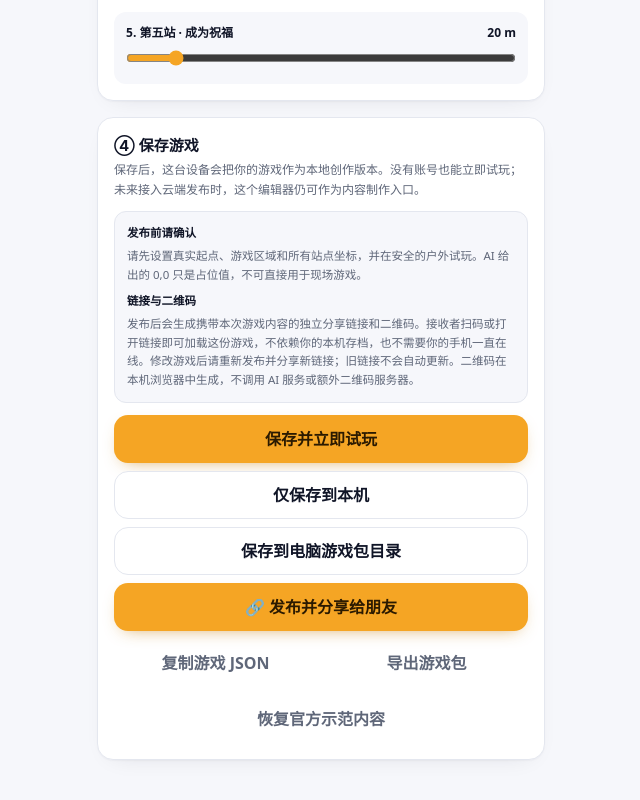
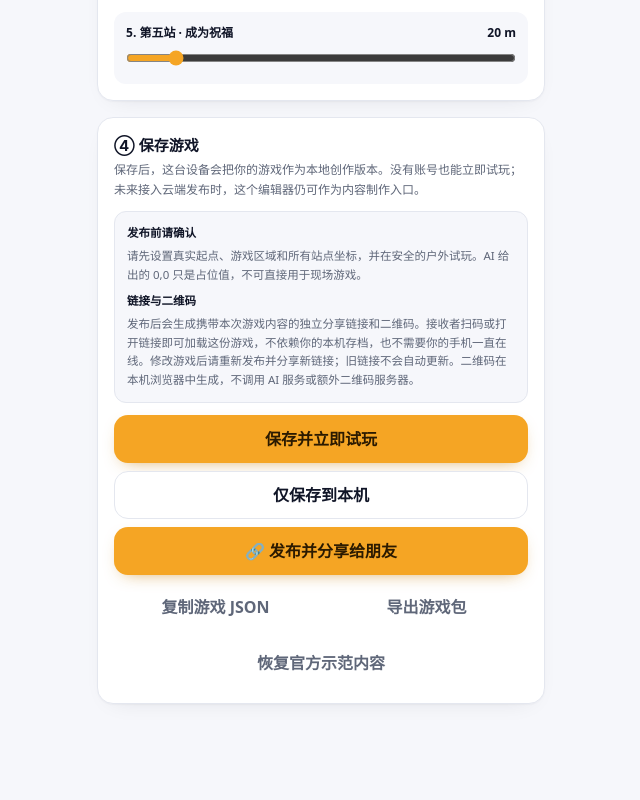
Before and after one commit to zemeiyu2-lgtm/mos-scene-hunt, a Next.js app: page /design in a window 1280 px wide. Shown: the part 3949-4749 px from the top of the page, without its empty margins (319-959 px from the left). After the commit the page ends 4725 px from the top, so only its background shows below. Built offline with nearby package versions, Linux system fonts and the light colour scheme; no server answers.

Commit message:
Defer local computer server UI and focus creator workflow

```diff
--- a/app/design/page.tsx
+++ b/app/design/page.tsx
@@ -62,7 +62,6 @@ export default function DesignPage() {
   const importInputRef = useRef<HTMLInputElement>(null);
   const [importText, setImportText] = useState("");
   const [importMessage, setImportMessage] = useState<string | null>(null);
-  const [computerSaveMessage, setComputerSaveMessage] = useState<string | null>(null);
   // ① area-drawing session. While active, map clicks append boundary points.
   const [drawingArea, setDrawingArea] = useState(false);
   // One-shot circle placement: the next map click sets the area centre.
@@ -439,40 +438,6 @@ export default function DesignPage() {
     event.target.value = "";
     if (!file) return;
     importPackageText(await file.text());
-  };
-
-  const saveToComputer = async () => {
-    if (!working || areaIncomplete || drawingArea) {
-      setComputerSaveMessage("请先完成游戏区域绘制，再保存。");
-      return;
-    }
-    let token = window.sessionStorage.getItem("mos-local-game-token") ?? "";
-    if (!token) {
-      token = window.prompt("请输入电脑游戏包服务器访问口令（由电脑启动脚本提供）：") ?? "";
-      if (!token.trim()) {
-        setComputerSaveMessage("未输入访问口令，尚未保存到电脑。");
-        return;
-      }
-      token = token.trim();
-      window.sessionStorage.setItem("mos-local-game-token", token);
-    }
-    setComputerSaveMessage("正在保存到电脑……");
-    try {
-      const response = await fetch("/api/local-games", {
-        method: "POST",
-        headers: { "Content-Type": "application/json", "x-mos-local-token": token },
-        body: JSON.stringify({ game: working }),
-      });
-      const result = await response.json() as { message?: string; error?: string; game?: Game };
-      if (response.status === 401) {
-        window.sessionStorage.removeItem("mos-local-game-token");
-        throw new Error("访问口令不正确，请重试。");
-      }
-      if (!response.ok) throw new Error(result.message ?? result.error ?? "保存到电脑失败。");
-      setComputerSaveMessage("已保存到电脑硬盘：" + (result.game?.title ?? working.title) + "。");
-    } catch (error) {
-      setComputerSaveMessage(error instanceof Error ? error.message : "保存到电脑失败。请确认当前打开的是电脑服务器地址。");
-    }
   };
 
   const save = (): boolean => {
@@ -969,8 +934,6 @@ export default function DesignPage() {
           >
             {saved ? "✓ 已保存到本机" : "仅保存到本机"}
           </button>
-          <button type="button" className="btn btn-secondary btn-block" onClick={saveToComputer} disabled={areaIncomplete || drawingArea}>保存到电脑游戏包目录</button>
-          {computerSaveMessage ? <p role="status" className="rounded-lg bg-[var(--surface)] px-3 py-2 text-[11.5px] leading-relaxed text-[var(--muted)]">{computerSaveMessage}</p> : null}
           <button type="button" className="btn btn-primary btn-block" onClick={share} disabled={areaIncomplete || drawingArea || shareBusy}>
             {shareBusy ? "正在生成分享链接…" : "🔗 发布并分享给朋友"}
           </button>
```
